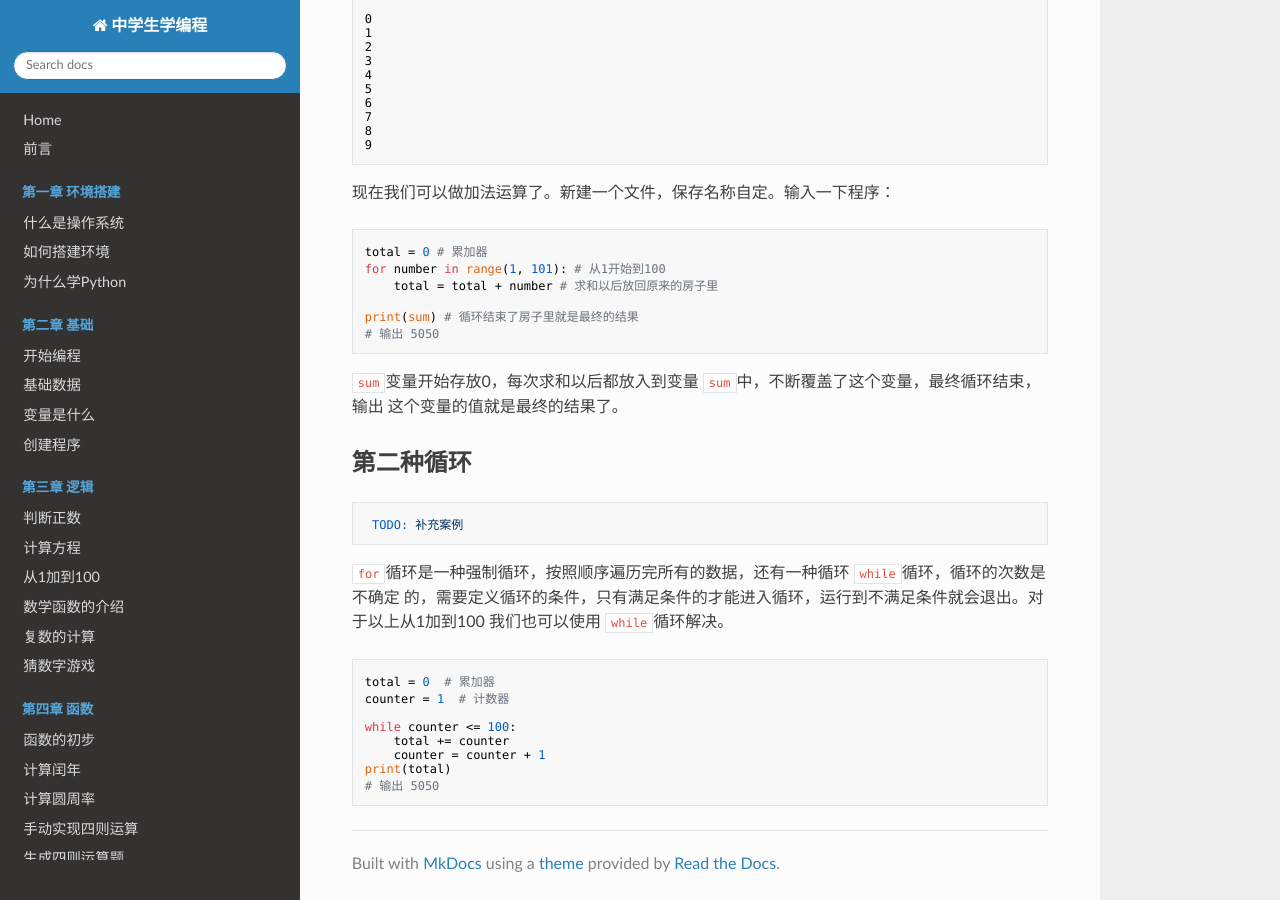
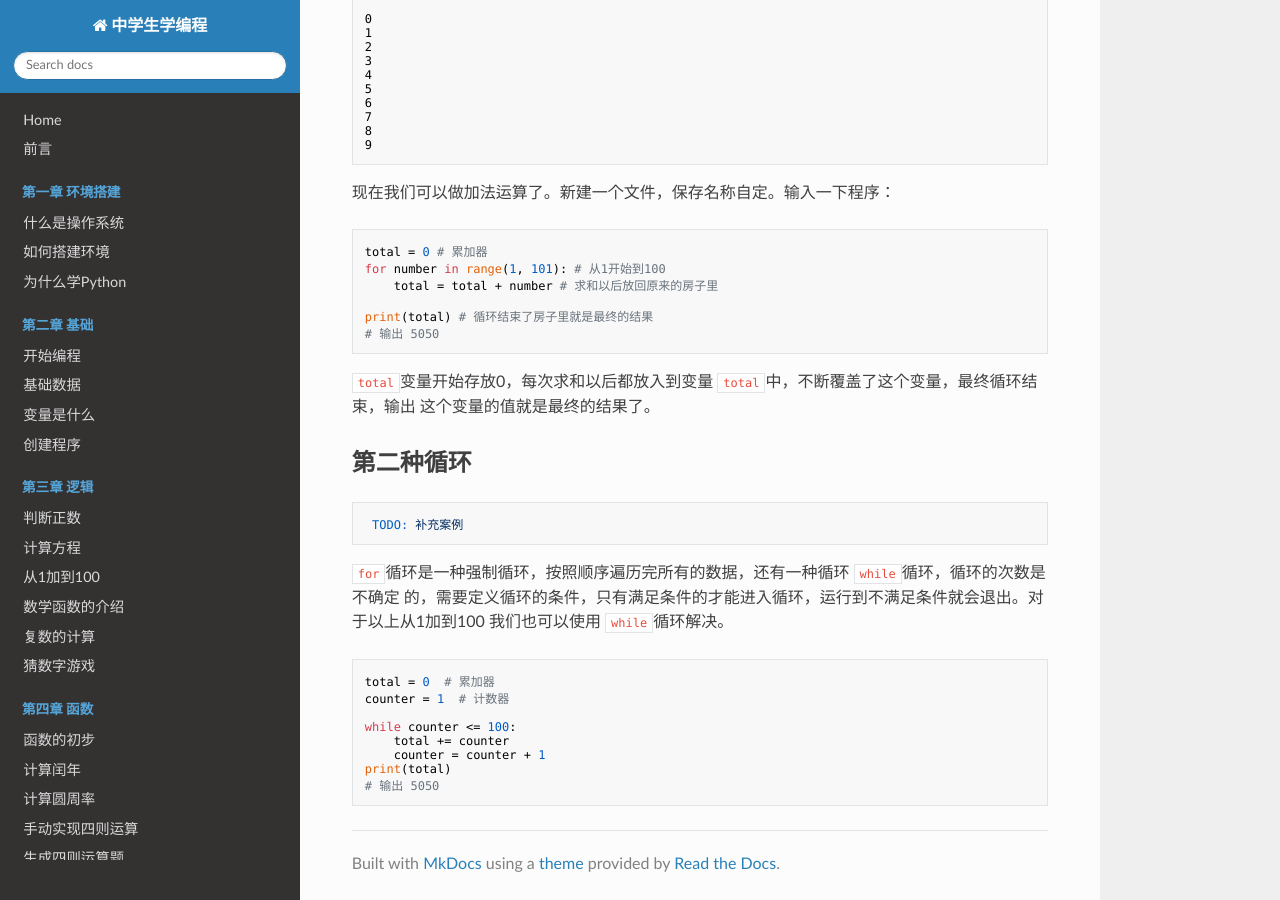
Before and after one commit to MonicaCat/notebook, an MkDocs documentation site: the page built from docs/第3章/3.3 从1加到100.md, in a window 1280 px wide and 900 px high, scrolled down 853 px. Built offline with MkDocs 1.6.1, drawn with Linux system fonts in a browser that asks for light colours; nearby versions of some CDN libraries.

Commit message:
Update 3.3 从1加到100.md
变量是“total”，不是“sum”。

````diff
--- a/docs/第3章/3.3 从1加到100.md
+++ b/docs/第3章/3.3 从1加到100.md
@@ -37,10 +37,10 @@ total = 0 # 累加器
 for number in range(1, 101): # 从1开始到100
     total = total + number # 求和以后放回原来的房子里
 
-print(sum) # 循环结束了房子里就是最终的结果
+print(total) # 循环结束了房子里就是最终的结果
 # 输出 5050
 ```
-`sum`变量开始存放0，每次求和以后都放入到变量 `sum`中，不断覆盖了这个变量，最终循环结束，输出
+`total`变量开始存放0，每次求和以后都放入到变量 `total`中，不断覆盖了这个变量，最终循环结束，输出
 这个变量的值就是最终的结果了。
 
 ## 第二种循环
````
